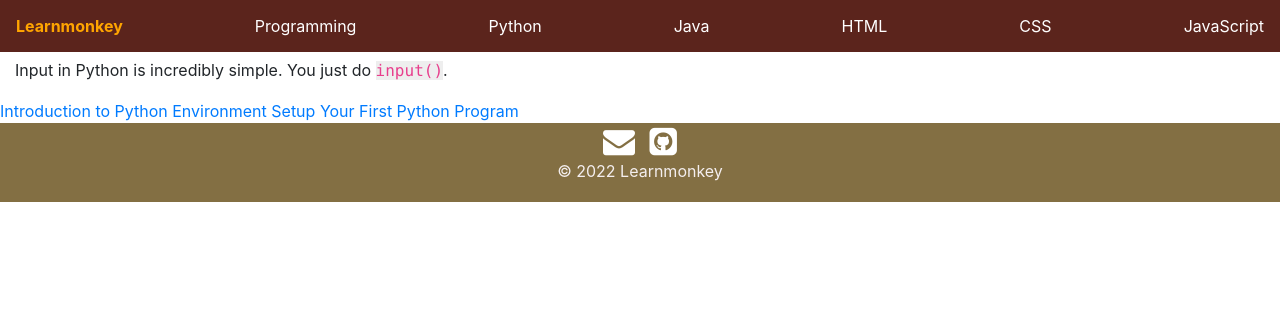
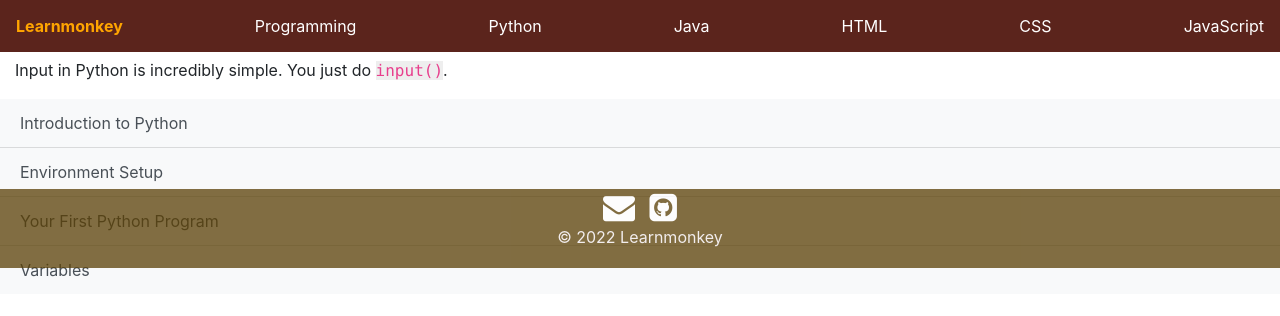
Before and after one commit to learnmonkey/learnmonkey.github.io, a Jekyll site: the page built from programming/python/input-and-output.html, in a window 1280 px wide and 900 px high, scrolled down 382 px. Shown: the top 316 px of the window. Built offline with Jekyll 4.4.1, drawn with Linux system fonts in a browser that asks for light colours.

Commit message:
Update python.html

```diff
--- a/_layouts/python.html
+++ b/_layouts/python.html
@@ -4,24 +4,13 @@
     <body>
         {%- include nav.html -%}
         <main>{{content}}</main>
-        <!--<aside class="bg-light" id="menu-wrapper">
+        <aside class="bg-light" id="menu-wrapper">
             <div class="list-group list-group-flush overflow-auto vh-100">
                 <a href="/programming/python/" class="list-group-item list-group-item-action bg-light">Introduction to Python</a>
                 <a href="/programming/python/environment-setup/" class="list-group-item list-group-item-action bg-light">Environment Setup</a>
                 <a href="/programming/python/your-first-python-program/" class="list-group-item list-group-item-action bg-light">Your First Python Program</a>
                 <a href="/programming/python/variables/" class="list-group-item list-group-item-action bg-light">Variables</a>
             </div>
-        </aside>-->
-        <!--<aside class="w3-sidebar w3-brown w3-bar-block">
-            <h3 style="text-align:center" class="w3-bar-item"><b><u>Lessons</u></b></h3>
-            <a href="/programming/python/" class="w3-bar-item w3-button">Introduction to Python</a>
-            <a href="/programming/python/environment-setup/" class="w3-bar-item w3-button">Environment Setup</a>
-            <a href="/programming/python/your-first-python-program/" class="w3-bar-item w3-button">Your First Python Program</a>
-        </aside>-->
-        <aside id="sidebar">
-            <a href="/programming/python/">Introduction to Python</a>
-            <a href="/programming/python/environment-setup/">Environment Setup</a>
-            <a href="/programming/python/your-first-python-program/">Your First Python Program</a>
         </aside>
         {%- include footer.html -%}
     </body>
```
